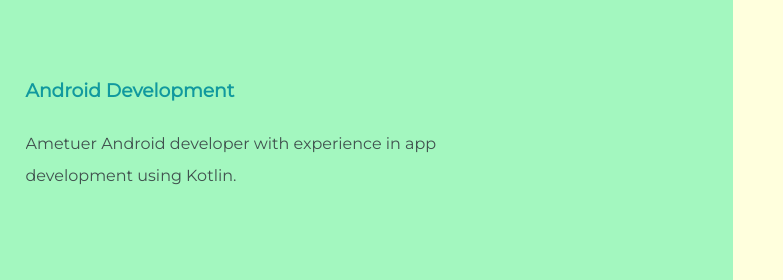
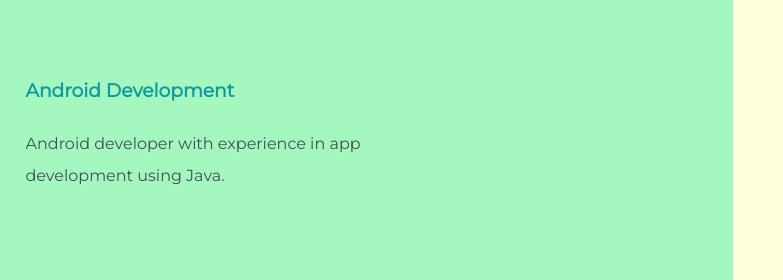
Before and after one commit to HariMK01/Personal-Website, a plain HTML site: page index.html in a window 1280 px wide. Shown: the part 1720-2000 px from the top of the page, 497-1280 px from the left. Drawn offline with Linux system fonts and the light colour scheme.

Commit message:
Update index.html

```diff
--- a/index.html
+++ b/index.html
@@ -37,7 +37,7 @@
       <div class="skill-row">
         <img class="Android-skill" src="images/android.png" alt="android-image">
         <h3>Android Development</h3>
-        <p>Ametuer Android developer with experience in app development using Kotlin.</p>
+        <p>Android developer with experience in app development using Java.</p>
         <p>
 
         </p>
```
